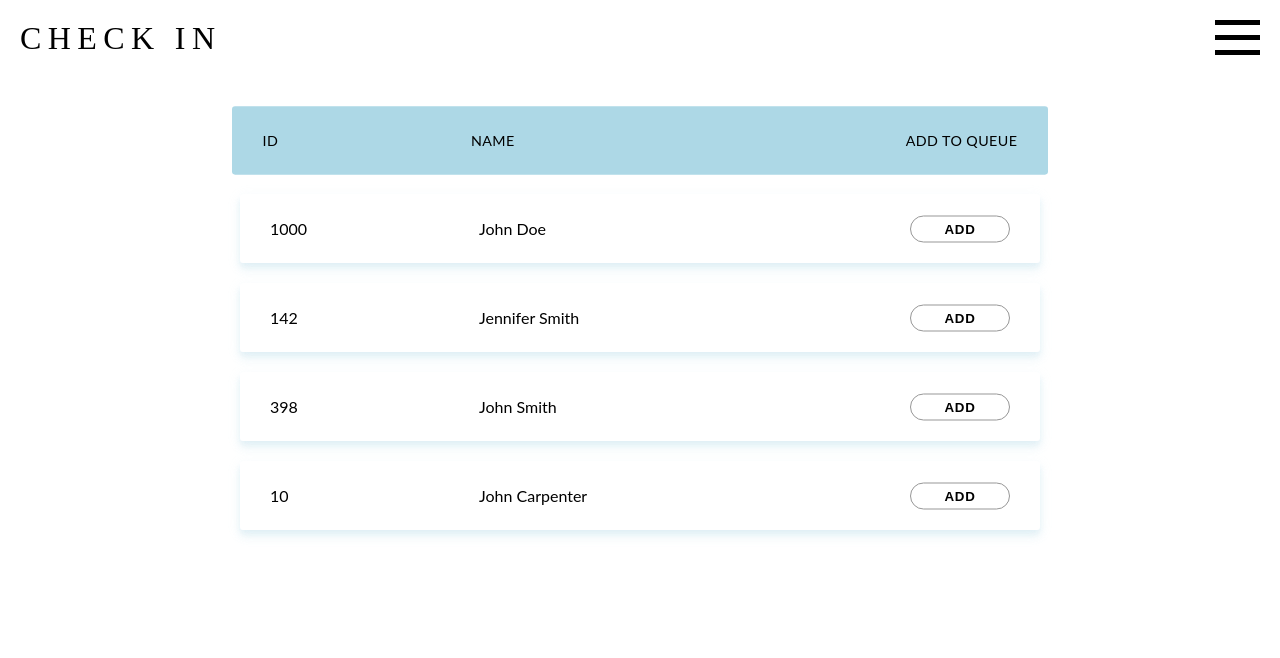
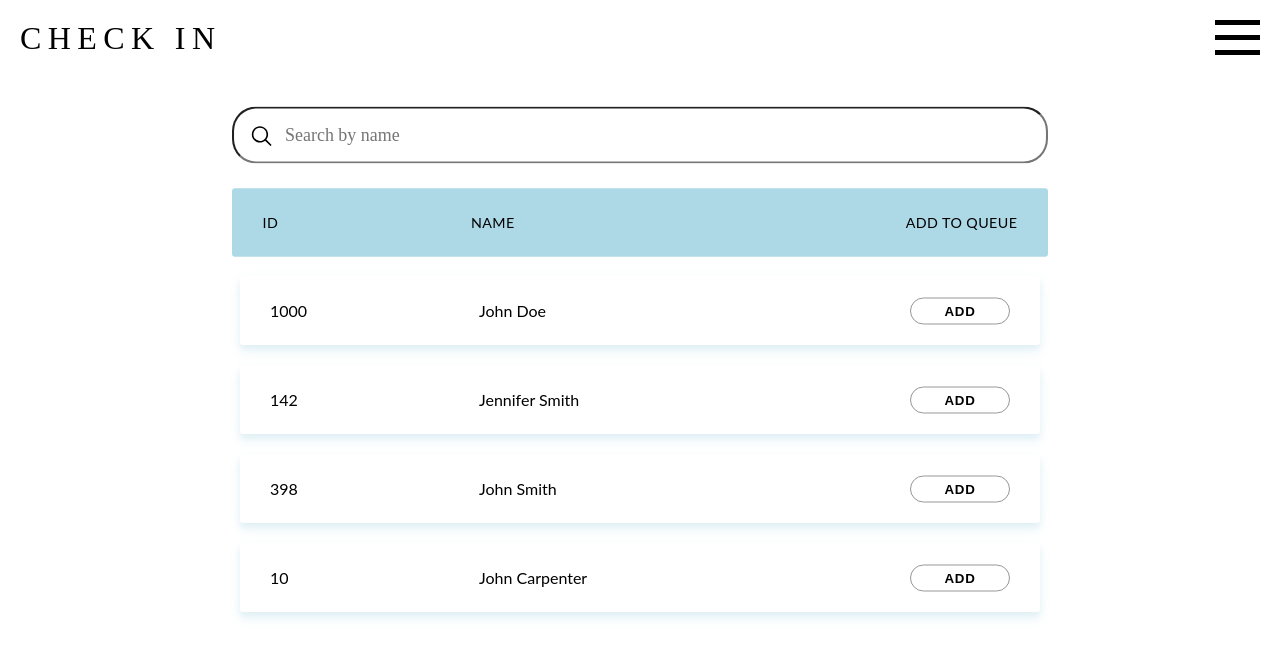
Before and after one commit to Jeff-Enriquez/check-in, a React (Create React App) app: page /check-in in a window 1280 px wide. Shown: the top 658 px of the page. Built offline with nearby package versions, Linux system fonts and the light colour scheme; what webfontloader would draw is missing.

Commit message:
Add search bar

```diff
--- a/src/pages/CheckIn/index.js
+++ b/src/pages/CheckIn/index.js
@@ -8,6 +8,7 @@ const Header = () => {
     <div className={classes.page}>
       <h1 className={classes.pageTitle}>Check In</h1>
       <div className={classes.container}>
+        <input className={classes.search} placeholder='Search by name'></input>
         <ul className={classes.responsiveTable}>
           <li className={classes.tableHeader}>
             <div className={`${classes.col} ${classes.col1}`}>ID</div>
--- a/src/pages/CheckIn/styles.js
+++ b/src/pages/CheckIn/styles.js
@@ -12,6 +12,21 @@ const useStyles = createUseStyles( theme => ({
     fontFamily: theme.primaryFontFamily,
     fontSize: '2em',
     fontWeight: 'normal',
+  },
+  search: {
+    boxSizing: 'border-box',
+    marginBottom: '10px',
+    width: '100%',
+    height: '56px',
+    padding: '15px',
+    borderRadius: '24px',
+    background: '#FFFFFF url(images/search.svg) no-repeat scroll 15px 15px',
+    backgroundSize: '24px 24px',
+    paddingLeft: '50px',
+    fontFamily: theme.primaryFontFamily,
+    fontSize: '1.1em',
+    outline: 'none',
+    transform: 'scale(1.02)',
   },
   container: {
     fontFamily: 'lato, sans-serif',
```
Also changed, not shown: public/images/search.svg (added).
